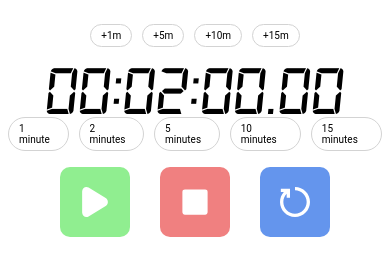
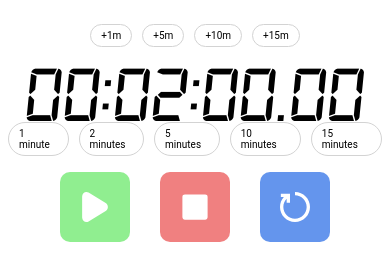
Before and after one commit to ysnitko/timer, a plain HTML site: page index.html in a window 390 px wide. Both pictures are taken after a click on the item "2 minutes". Drawn offline with Linux system fonts and the light colour scheme.

Commit message:
add media

```diff
--- a/index.html
+++ b/index.html
@@ -16,7 +16,6 @@
             <li data-time="900">+15m</li>
         </ul>
         <div class="timer">
-           <span>00:00:00.00</span>
         </div>
         <ul class="set-time">
             <li data-time="60">1 minute</li>
--- a/script/script.js
+++ b/script/script.js
@@ -48,7 +48,7 @@ class Timer {
       .toString()
       .padStart(2, '0');
     const mili = this.milliseconds.toString().padStart(2, '0').slice(0, 2);
-    this.addTimer.textContent = `${hours}:${minutes}:${seconds}.${mili}`;
+    this.addTimer.innerHTML = `<span>${hours}</span>:<span>${minutes}</span>:<span>${seconds}</span>.<span>${mili}</span>`;
   }
 
   stop() {
@@ -60,7 +60,8 @@ class Timer {
     clearInterval(this.intervalId);
     this.time = 0;
     this.milliseconds = 0;
-    this.addTimer.textContent = '00:00:00.00';
+    this.addTimer.innerHTML =
+      '<span>00</span>:<span>00</span>:<span>00</span>.<span>00</span>';
     this.intervalId = 0;
   }
 
@@ -92,7 +93,7 @@ class Timer {
     let setMinutes = (timeValue / 60).toString().padStart(2, '0');
     this.reset();
     this.time = timeValue;
-    this.addTimer.textContent = `00:${setMinutes}:00.00`;
+    this.addTimer.innerHTML = `<span>00</span>:<span>${setMinutes}</span>:<span>00</span>.<span>00</span>`;
   }
 
   addTimeValue(event) {
--- a/style/style.css
+++ b/style/style.css
@@ -9,12 +9,18 @@
 }
 
 .timer {
+    display: flex;
+    flex-direction: row;
     margin: 0 auto;
-    /* width: 50%; */
     font-family: 'Digital-7', sans-serif;
     font-style: italic;
     text-align: center;
     font-size: 100px;
+}
+
+.timer span {
+    display: block;
+    width: 95px;
 }
 
 ul {
@@ -48,6 +54,10 @@ button {
     cursor: pointer;
 }
 
+.milisec {
+    min-width: 10%;
+}
+
 .btn-start {
     background: url(../img/play.svg) no-repeat center lightgreen;
 }
@@ -62,7 +72,7 @@ button {
 
 @media screen and (max-width: 600px) {
     .timer {
-        font-size: 70px;
+        font-size: 80px;
     }
 
     ul {
@@ -72,4 +82,8 @@ button {
     li {
         font-size: 10px;
     }
+
+    .timer span {
+        width: 75px;
+    }
 }
```
